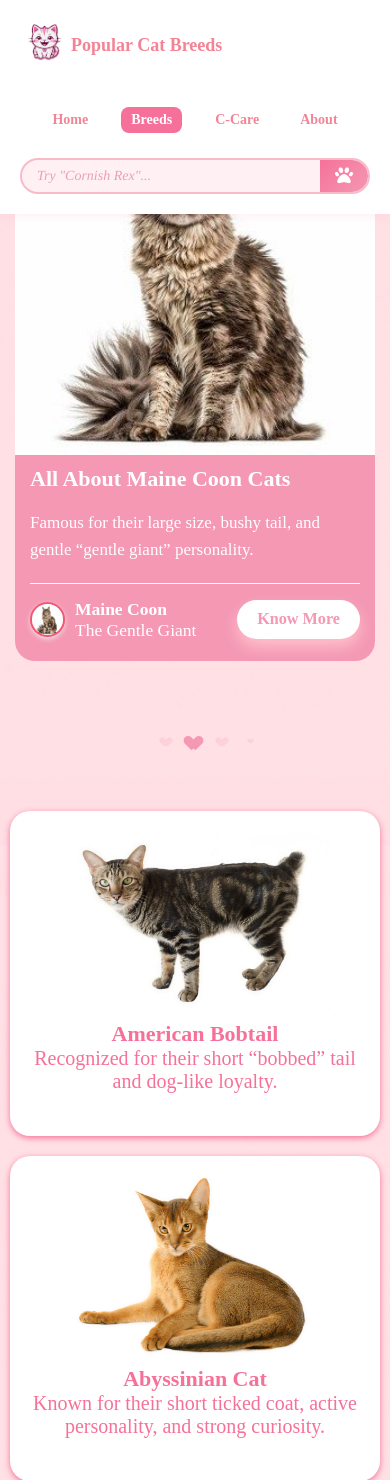
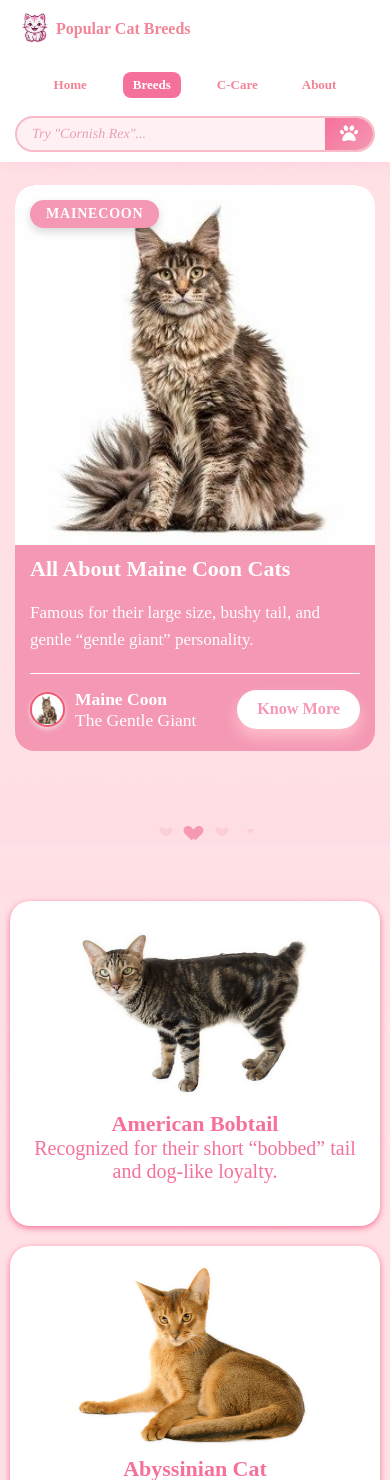
Before and after one commit to dannnnnno-o/WSAT-Finals, a PHP site: page /breeds in a window 390 px wide. Shown: the top 1480 px of the page. Run offline with PHP 8.4, Linux system fonts and the light colour scheme; data comes from the database, SQL or seed files in the repository.

Commit message:
fixed header on phone viewports

```diff
--- a/breeds/styles.css
+++ b/breeds/styles.css
@@ -10,6 +10,19 @@ body{
     background-attachment: fixed;
     background-repeat: repeat-y;
 }
+
+@media (max-width: 850px) {
+    body {
+        padding-top: 180px !important;
+    }
+}
+
+@media (max-width: 480px) {
+    body {
+        padding-top: 160px !important;
+    }
+}
+
 
 .swiper-slide {
     cursor: grab;
@@ -75,14 +88,16 @@ body{
 @media (max-width: 850px) {
     header {
         flex-direction: column;
-        padding: 20px;
+        padding: 10px 15px;
         justify-content: center;
         text-align: center;
+        gap: 8px;
     }
 
     .logo {
-        margin-bottom: 10px;
+        margin-bottom: 5px;
     }
+
 
     nav {
         width: 100%;
@@ -125,22 +140,25 @@ body{
 /* Mobile Devices */
 @media (max-width: 480px) {
     header h1 {
-        font-size: 18px;
+        font-size: 16px;
+        margin-top: 5px;
     }
 
     .nav-links {
         flex-direction: row !important; /* override stacking on root css*/
-        gap: 5px;
+        gap: 8px;
+        margin-top: 5px;
     }
 
     .nav-links a {
-        font-size: 14px;
-        padding: 5px 8px;
+        font-size: 13px;
+        padding: 4px 8px;
     }
 
     .logo img {
-        width: 50px;
+        width: 40px;
     }
+
 
     .search-input-wrap input[type="text"] {
         padding: 8px 15px;
```
